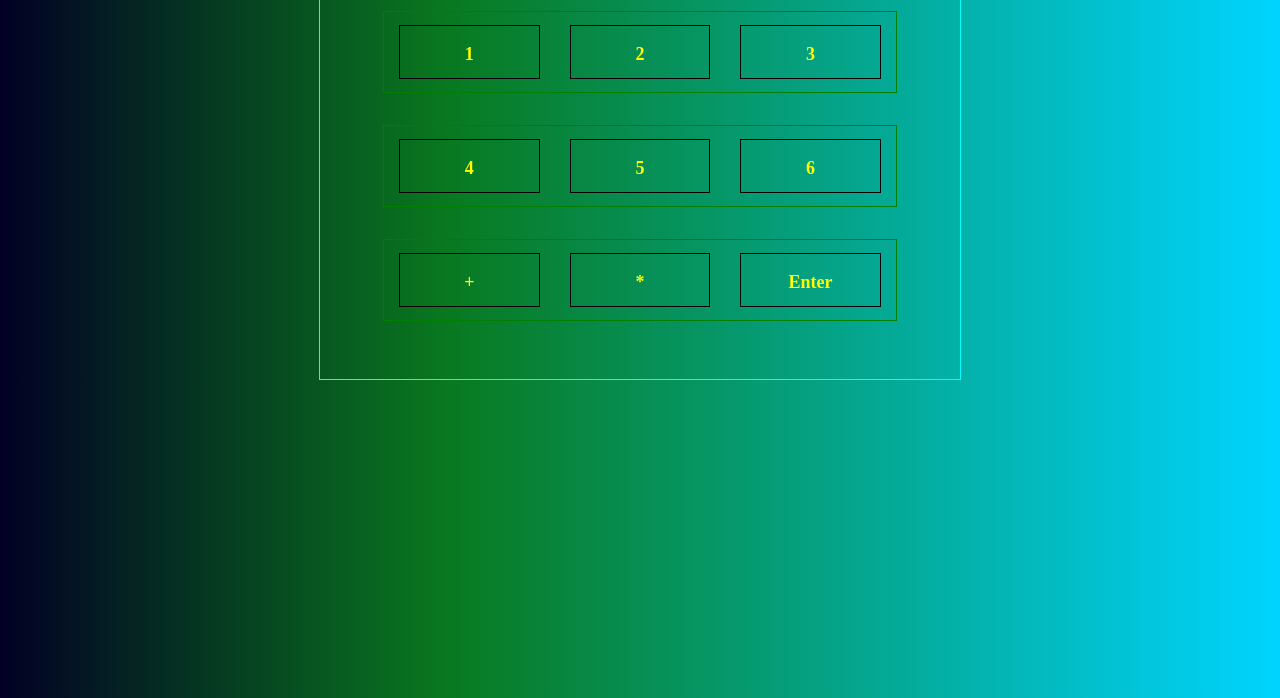
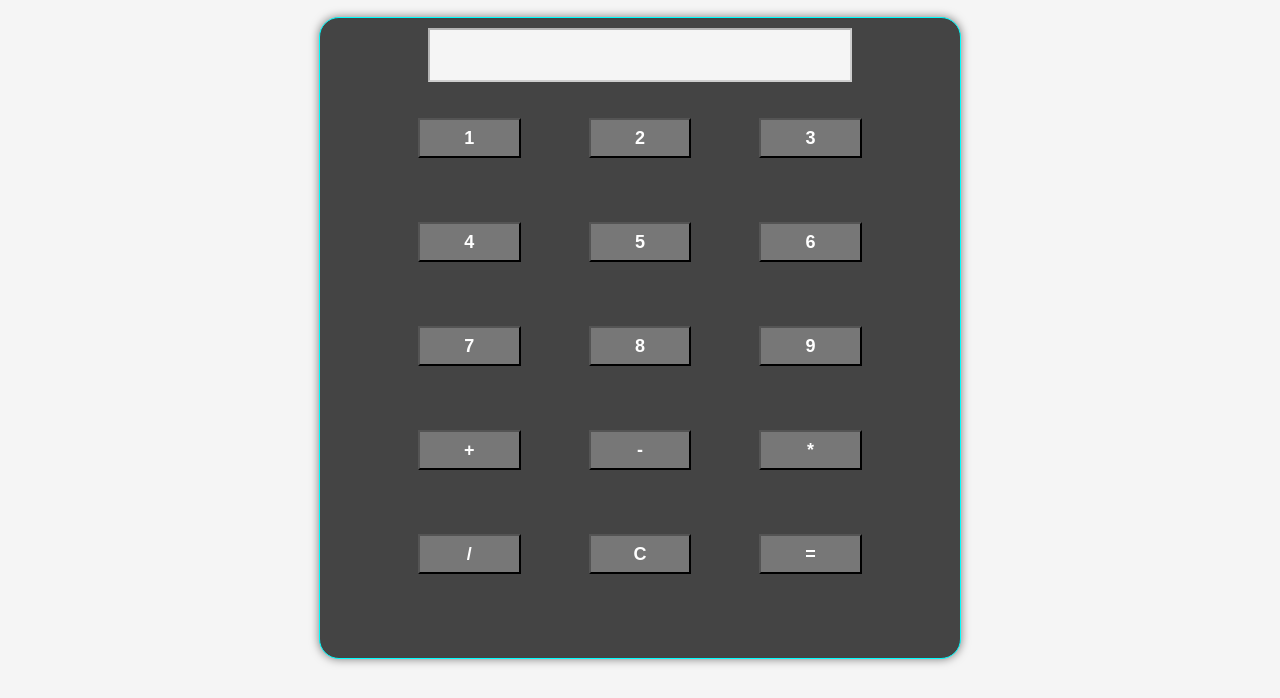
Before and after one commit to alenbabu/Calculator, a plain HTML site: page index.html in a window 1280 px wide. Shown: the part 102-800 px from the top of the page. Drawn offline with Linux system fonts and the light colour scheme.

Commit message:
calculator modified with styling

```diff
--- a/index.html
+++ b/index.html
@@ -6,48 +6,46 @@
     <title>Sample</title>
     <meta name='viewport' content='width=device-width, initial-scale=1'>
     <link rel='stylesheet' type='text/css' media='screen' href='style.css'>
-    <script src='script.js'></script>
 </head>
 <body>
     <h1>Calculator</h1>
     <div class="main-div">
-        <div class="coloumn">
-            <div onclick="display()" class="num">1
-
-            </div>
-            <div onclick="display()" class="num">2
-
-            </div>
-            <div onclick="display()" class="num">3
-
-            </div>
+        <div id="screen-div">
+            <input class="screen" disabled>
+        </div>
+        <div class="row">
+            <button onclick="display()" class="btn">1</button>
+            <button onclick="display()" class="btn">2</button>
+            <button onclick="display()" class="btn">3</button>
 
         </div>
-        <div class="coloumn">
-            <div onclick="display()" class="num">4
-
-            </div>
-            <div onclick="display()" class="num">5
-
-            </div>
-            <div onclick="display()" class="num">6
-
-            </div>
+        <div class="row">
+            <button onclick="display()" class="btn">4</button>
+            <button onclick="display()" class="btn">5</button>
+            <button onclick="display()" class="btn">6</button>
 
         </div>
-        <div class="coloumn">
-            <div onclick="display()" class="num">+
+        <div class="row">
+            <button onclick="display()" class="btn">7</button>
+            <button onclick="display()" class="btn">8</button>
+            <button onclick="display()" class="btn">9</button>
 
-            </div>
-            <div onclick="display()" class="num">*
+        </div>
+        <div class="row">
+            <button onclick="display()" class="btn">+</button>
+            <button onclick="display()" class="btn">-</button>
+            <button onclick="display()" class="btn">*</button>
 
-            </div>
-            <div onclick="display()" class="num">Enter
-
-            </div>
+        </div>
+        <div class="row">
+            <button onclick="display()" class="btn">/</button>
+            <button onclick="display()" class="btn">C</button>
+            <button onclick="display()" class="btn">=</button>
 
         </div>
 
     </div>
+
+    <script src='script.js'></script>
 </body>
 </html>
--- a/style.css
+++ b/style.css
@@ -1,36 +1,54 @@
 body{
     margin: 0;
-    background: rgb(2,0,36);
-    background: linear-gradient(90deg, rgba(2,0,36,1) 0%, rgba(9,121,31,1) 35%, rgba(0,212,255,1) 100%);
+    background-color: #f5f5f5;
+}
+#screen-div{
+    display: flex;
+    justify-content: center;
+    align-items: center;
+}
+.screen{
+    width: 65%;
+    height: 6vh;
+    margin-top: 10px;
+    background-color: #f5f5f5;
 }
 .main-div{
     margin: auto;
     width: 50%;
-    height: 50vh;
+    height: 80vh;
     border: 1px solid cyan;
+    background-color: #444;
+    color: #fff;
+    box-shadow: 0 0 10px rgba(0, 0, 0, 0.5);
+    border-radius: 20px;
 }
 h1{
     text-align: center;
-    color: yellow;
+    color:#484343;
+    font-size: 3em;
 }
-.coloumn{
+.row{
     width: 80%;
-    height: 20%;
+    height: 15%;
     margin: auto;
-    margin-top: 2em;
+    margin-top: .5em;
     display: flex;
-    border: 1px solid green
 }
-.num{
+.btn{
     width: 20%;
     height: 20%;
     margin: auto;
     cursor: pointer;
-    text-align: center;
-    color: yellow;
+    color: #fff;
+    display: inline-flex;
+    justify-content: center;
+    align-items: center;
+    background-color: #777;
     font-weight: bolder;
     padding: 1em;
     font-size: large;
-    border: 1px solid black ;
-
 }
+.btn:hover{
+    background-color: #555;
+}
```
